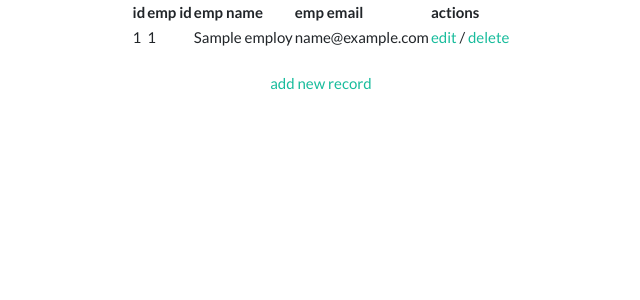
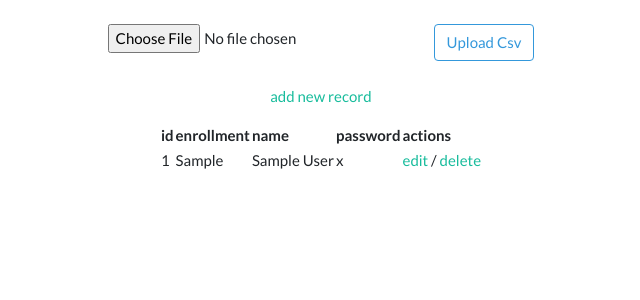
Before and after one commit to Geeek80/library_management_django, a Django app: page /show/ in a window 1280 px wide. Shown: the top 300 px of the page, without its empty margins (319-959 px from the left). Run offline with Django 3.2, Linux system fonts and the light colour scheme; a user stored in the database is signed in; tables that the repository leaves empty hold one stand-in row (values such as "Sample post"); some libraries are stand-ins or nearby versions.

Commit message:
added sessions and upload from csv functionality

```diff
--- a/django_app/forms.py
+++ b/django_app/forms.py
@@ -23,5 +23,6 @@ class loginform(forms.ModelForm):
         model = student
         fields = ['enrollment', 'password']
         widgets = {
-            'enrollment': forms.TextInput(attrs={'class': 'form-control'}),
+            'enrollment': forms.TextInput(attrs={'class': 'form-control', 'placeholder': 'Enrollment No.'}),
+            'password': forms.PasswordInput(attrs={'class': 'form-control', 'placeholder': 'Password'}),
         }
--- a/django_app/views.py
+++ b/django_app/views.py
@@ -1,7 +1,9 @@
+import csv, io
 from django.shortcuts import render, redirect
 from django_app.forms import employeeform, loginform
-from django_app.models import mymodel
+from django_app.models import mymodel, student
 from django.contrib.auth.decorators import login_required
+
 
 # Create your views here.
 # @login_required
@@ -22,7 +24,7 @@ def add_emp(request):
 
 # @login_required
 def show_emp(request):
-    employee = mymodel.objects.all()
+    employee = student.objects.all()
     return render(request, "show_emp.html", {'empdata':employee})
 
 # @login_required
@@ -48,16 +50,66 @@ def delete_emp(request, identity):
     return redirect('/show')
 
 def user_login(request):
+    if 'name' in request.session:
+        return redirect('/')
+
     if request.method == "POST":  # if submit clicked
         form = loginform(request.POST)
+        enrollment = request.POST.get('enrollment')
+        password = request.POST.get('password')
         if form.is_valid():
             try:
-                form.save()
-                return redirect(" ")
+                stud = student.objects.get(enrollment=enrollment)
             except:
-                pass
+                data = "sorry that enrollment didn't work"
+                error_usr = True
+                return render(request, "login.html", {'form':form,'error_usr':error_usr, 'error_data':data})
+            if password == stud.password:
+                request.session['name'] = stud.name
+                return render(request, "index.html")
+            else:
+                data = "Wrong Password"
+                error_pas = True
+                return render(request, "login.html", {'form':form,'error_pas':error_pas, 'error_pass':data})
+
         else:
             print(form.errors)
     else:   # create a new form
         form = loginform()
     return render(request, "login.html", {'form':form})
+
+def my_request(request):
+    # if request.session['name'].isempty():
+    return render(request, 'my_request.html')
+
+def requestt(request):
+    if request.method == 'POST':
+        pass
+    else:
+        form = requestform()
+    return render(request, 'request.html', {'form':form})
+
+def logout(request):
+    if 'name' in request.session:
+        del request.session['name']
+    return redirect('/login')
+
+def upload_csv(request):
+    students = student.objects.all()
+    if request.method == "POST":
+        csv_file = request.FILES['document']
+        if not csv_file.name.endswith('.csv'):
+            return render(request, "show_emp.html", {'empdata':students, 'error':"this file isn't csv file"})
+
+        data_set = csv_file.read().decode('UTF-8')
+        io_string = io.StringIO(data_set)
+        next(io_string)
+
+        for col in csv.reader(io_string, delimiter=','):
+            _, created = student.objects.update_or_create(
+                name=col[0],
+                enrollment=col[1],
+                password=col[2]
+            )
+        return render(request, 'show_emp.html', {'empdata':students, 'error':'the data has been uploaded'})
+    return redirect('/show')
--- a/django_project/settings.py
+++ b/django_project/settings.py
@@ -37,7 +37,7 @@ INSTALLED_APPS = [
     'django.contrib.sessions',
     'django.contrib.messages',
     'django.contrib.staticfiles',
-    'django_app'
+    'django_app',
 ]
 
 MIDDLEWARE = [
@@ -48,6 +48,7 @@ MIDDLEWARE = [
     'django.contrib.auth.middleware.AuthenticationMiddleware',
     'django.contrib.messages.middleware.MessageMiddleware',
     'django.middleware.clickjacking.XFrameOptionsMiddleware',
+    'django.contrib.sessions.middleware.SessionMiddleware'
 ]
 
 ROOT_URLCONF = 'django_project.urls'
--- a/django_project/urls.py
+++ b/django_project/urls.py
@@ -32,4 +32,8 @@ urlpatterns = [
     path('update/<int:identity>', update_emp),
     path('delete/<int:identity>', delete_emp),
     path('login', user_login),
+    path('my_request/', my_request),
+    path('request/', requestt),
+    path('logout', logout),
+    path('upload_csv', upload_csv),
 ]
--- a/schema.txt
+++ b/schema.txt
@@ -25,3 +25,5 @@ tabels:
 
 	transaction
 		student id
+		status
+		date
--- /dev/null
+++ b/student_sample.csv
@@ -0,0 +1,4 @@
+ashok,134224,tolani
+meena,0090,tolani
+ravi,2343,tolani
+sanjana,23432,tolani
--- a/template/show_emp.html
+++ b/template/show_emp.html
@@ -10,32 +10,55 @@
 </head>
 <body>
 
-    <center>
+
+        {% if request.user.is_staff %}
+            <div class="container h-100 d-flex justify-content-center mt-4">
+                <div class="my-auto">
+                <form action="/upload_csv" method="POST" enctype="multipart/form-data">
+                    {% csrf_token %}
+                <div class="form-group">
+                    <div class="input-group mb-4">
+                        <div class="row">
+                            <div class="col">
+                                <input type="file" name="document" required>
+                            </div>
+                            <div class="col">
+                                <button class="btn btn-outline-info" type="submit">Upload Csv</button>
+                            </div>
+                        </div>
+                    </div>
+                </div>
+                <div class="text-center" style="color:red;">{{ error }}</div>
+                </form>
+                <p class='text-center'><a href="/add">add new record</a></p>
+            </div>
+            </div>
+        {% endif %}
+        <center>
         <table>
             <tr>
                 <th>id</th>
-                <th>emp id </th>
-                <th>emp name </th>
-                <th>emp email </th>
+                <th>enrollment </th>
+                <th>name</th>
+                <th>password </th>
                 <th>actions </th>
             </tr>
             {% for employee in empdata %}
                 <tr>
                     <td>{{employee.id}}</td>
-                    <td>{{employee.eid}}</td>
-                    <td>{{employee.ename}}</td>
-                    <td>{{employee.email}}</td>
+                    <td>{{employee.enrollment}}</td>
+                    <td>{{employee.name}}</td>
+                    <td>{{employee.password}}</td>
+                    {% if request.user.is_staff %}
                     <td>
                         <a href="/edit/{{employee.id}}">edit</a> /
                         <a href="/delete/{{employee.id}}">delete</a>
                     </td>
+                    {% endif %}
                 </tr>
             {% endfor %}
         </table>
         <br/>
-        {% if request.user.is_staff %}
-            <a href="/add">add new record</a>
-        {% endif %}
     </center>
 </body>
 </html>
```
Also changed, not shown: django_app/models.py (+7 -0 lines), template/index.html (+8 -3 lines), template/login.html (+18 -10 lines), template/my_request.html (added, +8 -0 lines), template/request.html (added, +40 -0 lines), django_app/migrations/0008_csv.py (added), django_app/migrations/0009_delete_csv.py (added).
